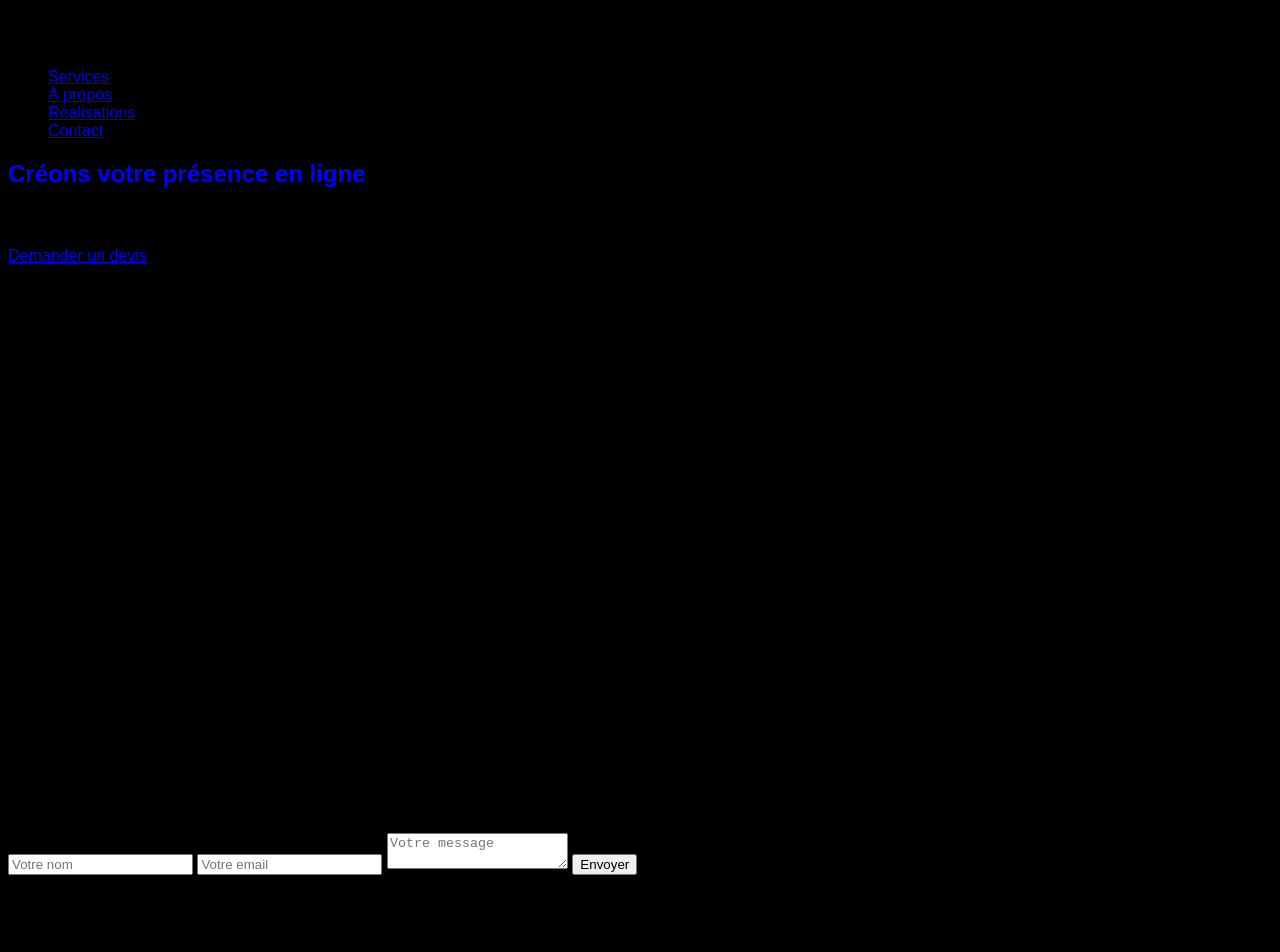
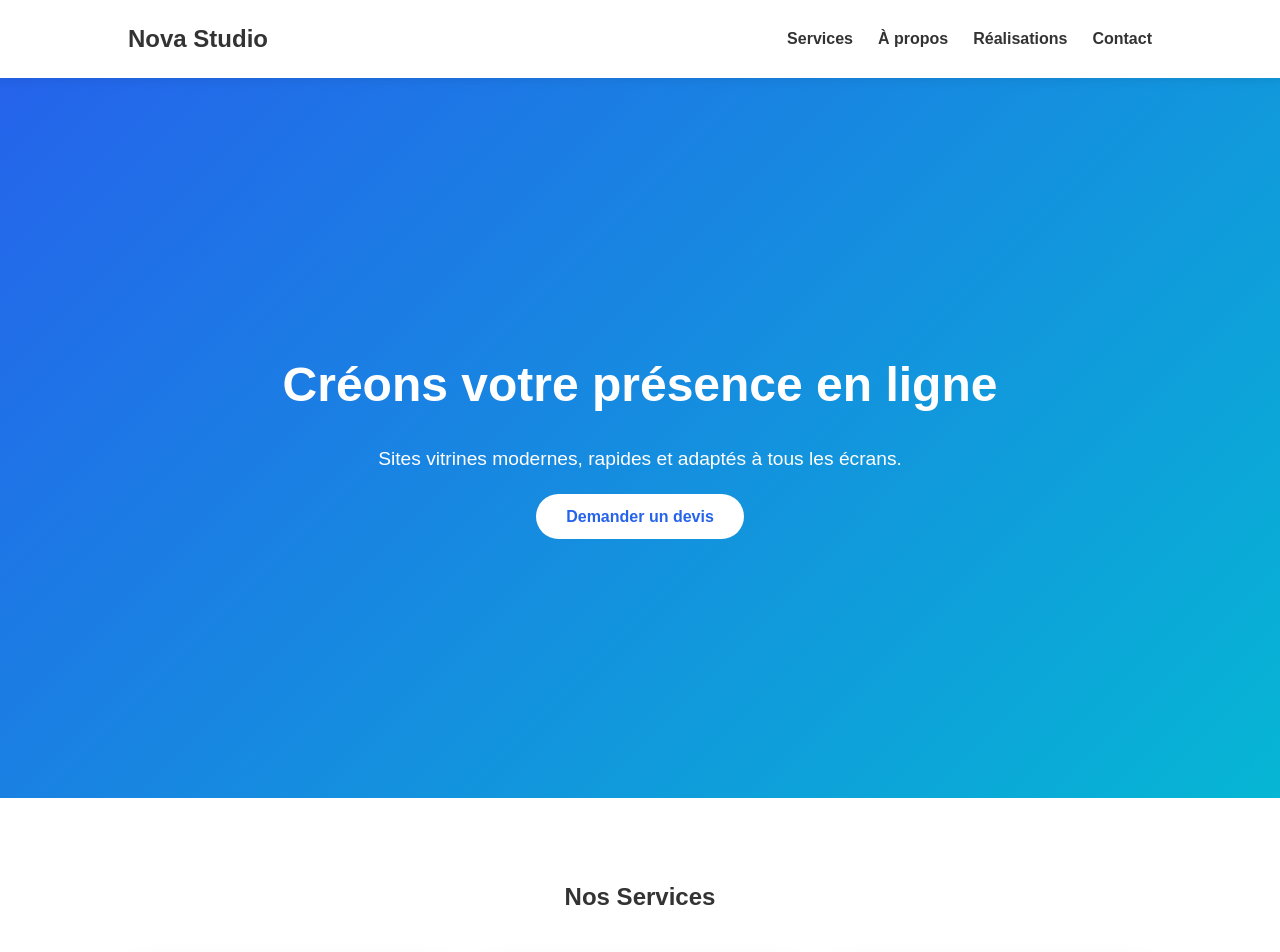
Before and after one commit to Bmyriam9/mon-premier-projet, a plain HTML site: page index.html in a window 1280 px wide. Shown: the top 952 px of the page. Drawn offline with Linux system fonts and the light colour scheme.

Commit message:
Update style.css

```diff
--- a/style.css
+++ b/style.css
@@ -1,12 +1,172 @@
-body {
-    background-color: black;
-    font-family: Arial, sans-serif;
+*{
+margin:0;
+padding:0;
+box-sizing:border-box;
+font-family:Arial, Helvetica, sans-serif;
 }
 
-h1 {
-    color: blue;
+body{
+line-height:1.6;
+color:#333;
+background:#fff;
 }
 
-p {
-    font-size: 18px;
+.navbar{
+display:flex;
+justify-content:space-between;
+align-items:center;
+padding:20px 10%;
+background:white;
+position:sticky;
+top:0;
+box-shadow:0 2px 10px rgba(0,0,0,.08);
 }
+
+.navbar ul{
+display:flex;
+list-style:none;
+gap:25px;
+}
+
+.navbar a{
+text-decoration:none;
+color:#333;
+font-weight:bold;
+}
+
+.hero{
+height:90vh;
+display:flex;
+justify-content:center;
+align-items:center;
+text-align:center;
+background:linear-gradient(135deg,#2563eb,#06b6d4);
+color:white;
+padding:20px;
+}
+
+.hero h1{
+font-size:3rem;
+margin-bottom:20px;
+}
+
+.hero p{
+font-size:1.2rem;
+margin-bottom:30px;
+}
+
+.btn{
+background:white;
+color:#2563eb;
+padding:14px 30px;
+border-radius:30px;
+text-decoration:none;
+font-weight:bold;
+transition:.3s;
+}
+
+.btn:hover{
+background:#f0f0f0;
+}
+
+.section{
+padding:80px 10%;
+text-align:center;
+}
+
+.gray{
+background:#f7f7f7;
+}
+
+.cards{
+display:grid;
+grid-template-columns:repeat(auto-fit,minmax(220px,1fr));
+gap:25px;
+margin-top:40px;
+}
+
+.card{
+background:white;
+padding:30px;
+border-radius:16px;
+box-shadow:0 5px 20px rgba(0,0,0,.08);
+transition:.3s;
+}
+
+.card:hover{
+transform:translateY(-8px);
+}
+
+.gallery{
+display:grid;
+grid-template-columns:repeat(auto-fit,minmax(220px,1fr));
+gap:20px;
+margin-top:40px;
+}
+
+.box{
+height:220px;
+background:linear-gradient(135deg,#60a5fa,#38bdf8);
+border-radius:16px;
+display:flex;
+justify-content:center;
+align-items:center;
+color:white;
+font-size:1.3rem;
+font-weight:bold;
+}
+
+form{
+max-width:600px;
+margin:auto;
+display:flex;
+flex-direction:column;
+gap:15px;
+}
+
+input,
+textarea{
+padding:15px;
+border:1px solid #ddd;
+border-radius:10px;
+font-size:16px;
+}
+
+textarea{
+height:140px;
+resize:none;
+}
+
+button{
+padding:15px;
+border:none;
+background:#2563eb;
+color:white;
+border-radius:10px;
+font-size:16px;
+cursor:pointer;
+}
+
+button:hover{
+background:#1d4ed8;
+}
+
+footer{
+background:#111827;
+color:white;
+text-align:center;
+padding:30px;
+}
+
+@media(max-width:768px){
+
+.navbar{
+flex-direction:column;
+gap:15px;
+}
+
+.hero h1{
+font-size:2.2rem;
+}
+
+}
```
